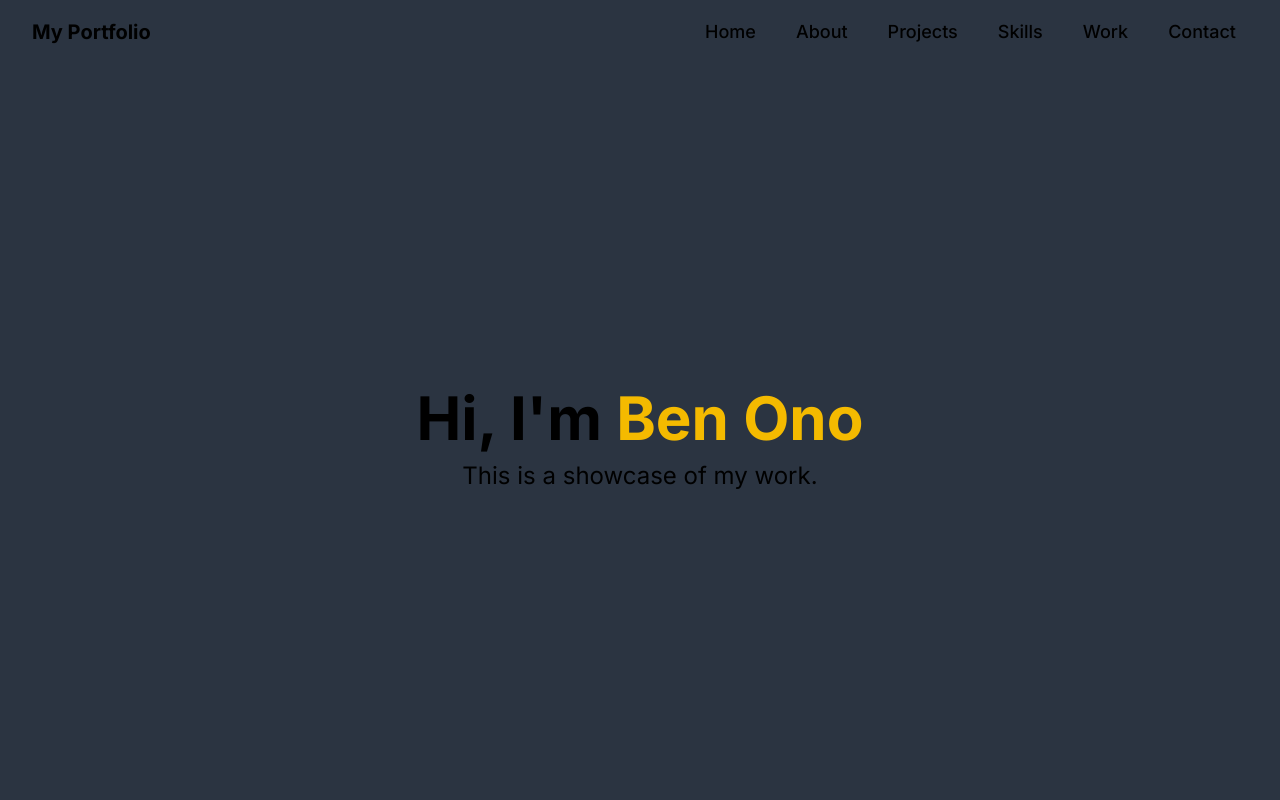
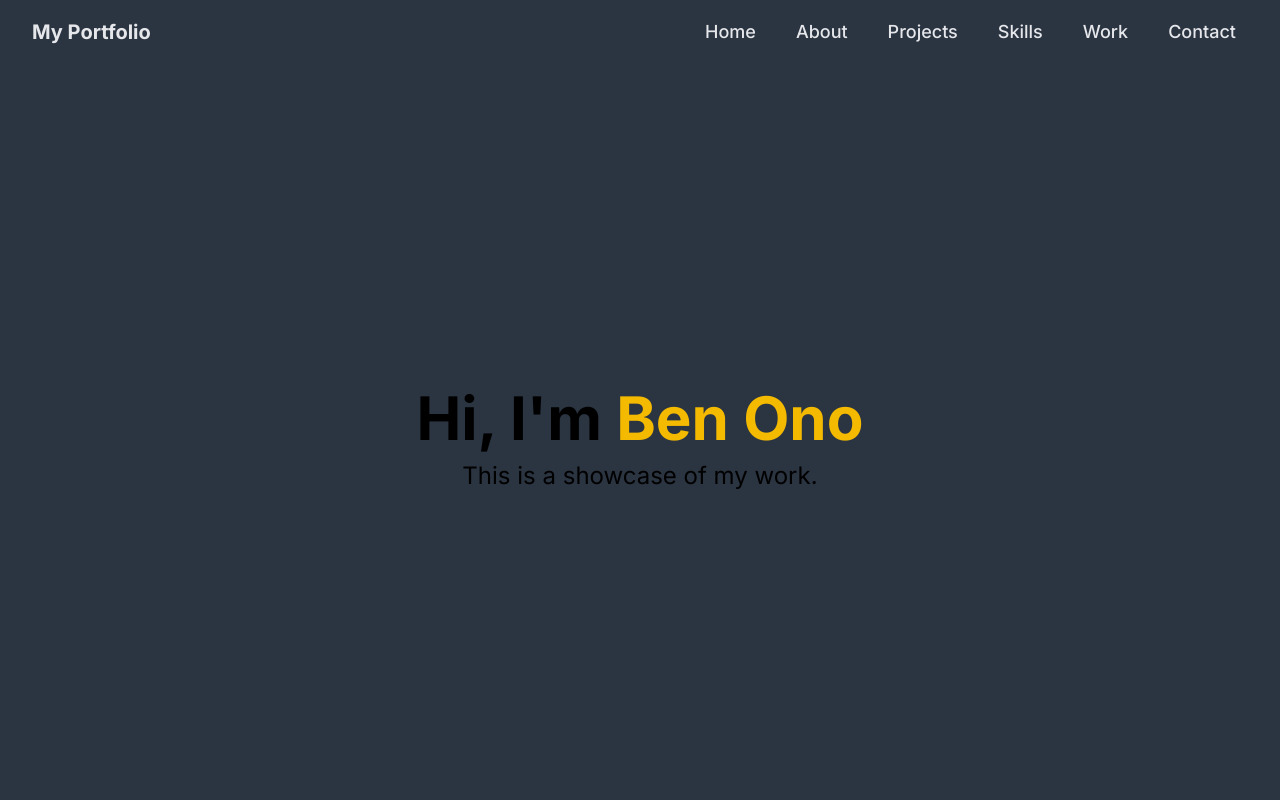
Before and after one commit to mohamed-mahdy-bakerysoft/Portfolio, a Next.js app in the folder portfolio/: page / in a window 1280 px wide. Shown: the top 800 px of the page. Built offline with nearby package versions, Linux system fonts and the light colour scheme.

Commit message:
Config color theme

```diff
--- a/portfolio/tailwind.config.ts
+++ b/portfolio/tailwind.config.ts
@@ -9,10 +9,32 @@ const config: Config = {
   theme: {
     extend: {
       colors: {
-        primary: "#2B3441",
+        primary: {
+          DEFAULT: "#2B3441",
+          100: "#E5E7EB",
+          200: "#CBD5E1",
+          300: "#9CA3AF",
+          400: "#6B7280",
+          500: "#4B5563",
+          600: "#374151",
+          700: "#2B3441", // Base primary color
+          800: "#1F2937",
+          900: "#111827",
+        },
         secondary: "#2B3441",
         tertiary: "#2B3441",
-        accent: "#F4BA00",
+        accent: {
+          DEFAULT: "#F4BA00",
+          100: "#FFF3CC",
+          200: "#FFE799",
+          300: "#FFDB66",
+          400: "#FFCF33",
+          500: "#F4BA00", // Base accent color
+          600: "#CC9900",
+          700: "#996600",
+          800: "#664400",
+          900: "#332200",
+        },
       },
       backgroundImage: {
         "gradient-radial": "radial-gradient(var(--tw-gradient-stops))",
```
